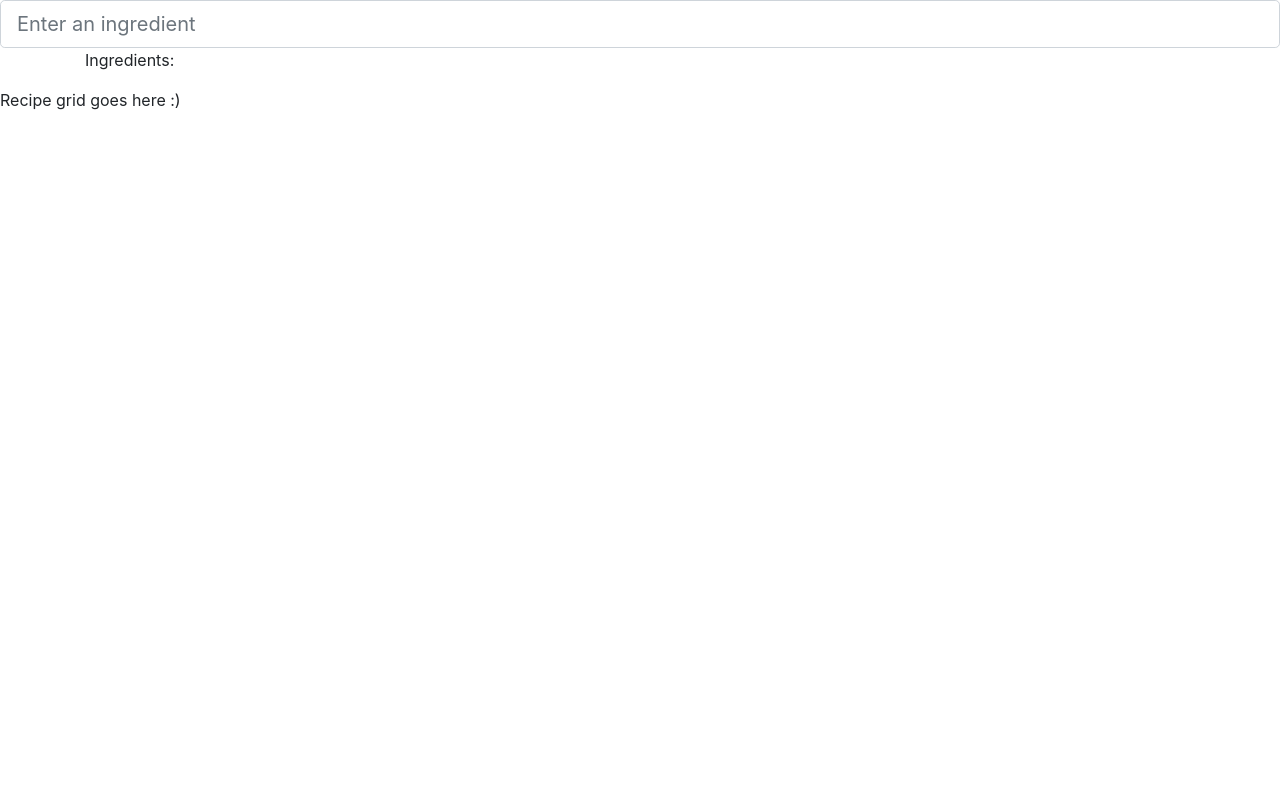
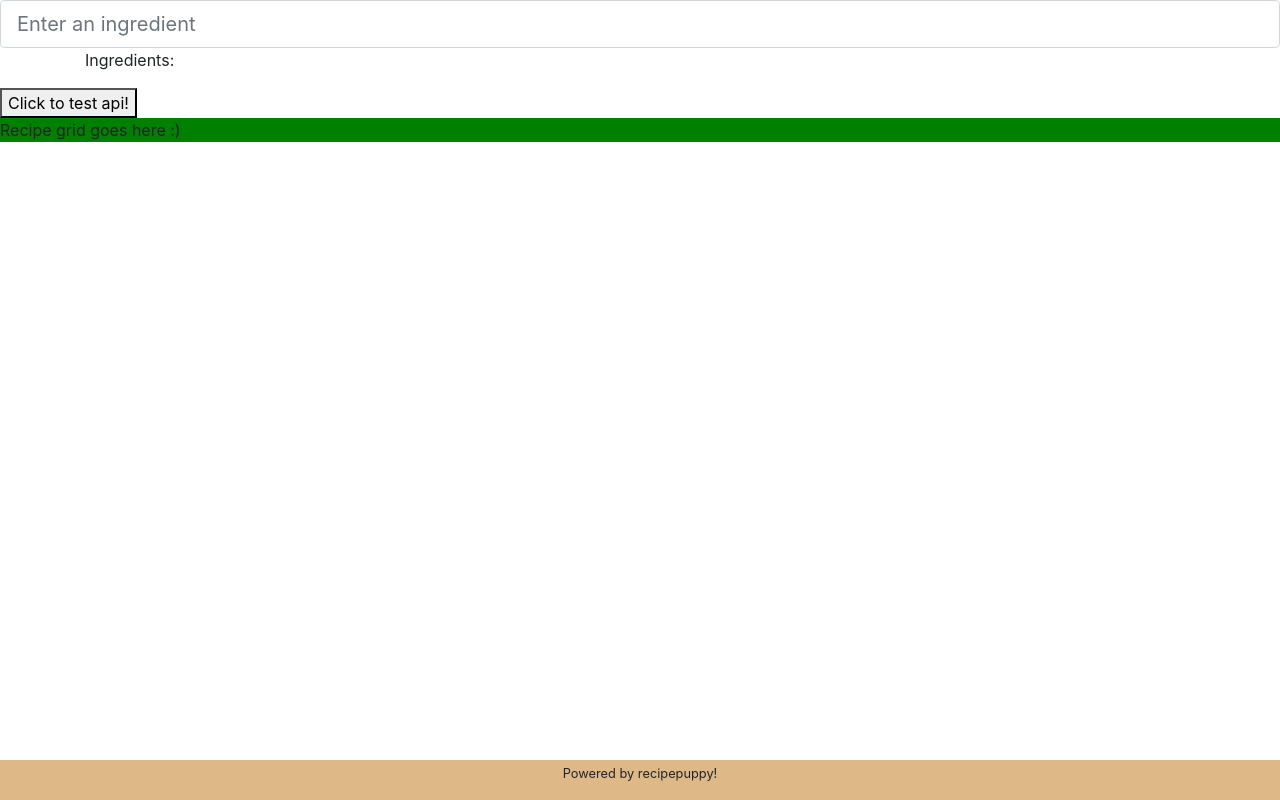
Before and after one commit to kre64/what-to-eat, a React (Create React App) app: page / in a window 1280 px wide. Built offline with nearby package versions, Linux system fonts and the light colour scheme.

Commit message:
Stickied a footer to the bottom, take another pass once the RecipeGrid is established

```diff
--- a/src/App.js
+++ b/src/App.js
@@ -60,6 +60,10 @@ class App extends Component {
 		})
 	}
 
+	getRecipes() {
+
+	}
+
 	render() {
 		return (
 			<div className="App">
@@ -69,7 +73,11 @@ class App extends Component {
 					</input>
             	</form>
 				<IngredientList ingredients={this.state.ingredients} removeIngredient={this.removeIngredient} />
+				<button onClick={this.getRecipes}>Click to test api!</button>
 				<RecipeGrid requested={false} />
+				<footer className="wte-footer">
+					<small className="text-small muted">Powered by recipepuppy!</small>
+				</footer>
 			</div>
 		);
 	}
--- a/src/components/RecipeGrid.js
+++ b/src/components/RecipeGrid.js
@@ -9,7 +9,7 @@ class RecipeGrid extends Component {
 
     render() {
         return (
-            <div>
+            <div className="grid-holder">
                 Recipe grid goes here :)
             </div>
         )
--- a/src/index.css
+++ b/src/index.css
@@ -1,6 +1,5 @@
-body {
-  margin: 0;
-  padding: 0;
+html, body {
+  height: 100%;
   font-family: -apple-system, BlinkMacSystemFont, "Segoe UI", "Roboto", "Oxygen",
     "Ubuntu", "Cantarell", "Fira Sans", "Droid Sans", "Helvetica Neue",
     sans-serif;
@@ -29,3 +28,18 @@ body {
   display: inline-block;
   padding-left: .5rem;
 }
+
+.grid-holder {
+  min-height: 100%;
+  background-color: green;
+}
+
+.wte-footer {
+  position: absolute;
+  bottom: 0;
+  background-color: burlywood;
+  width: 100%;
+  height: 5%;
+  margin-top: -5%;
+  text-align: center;
+}
```
